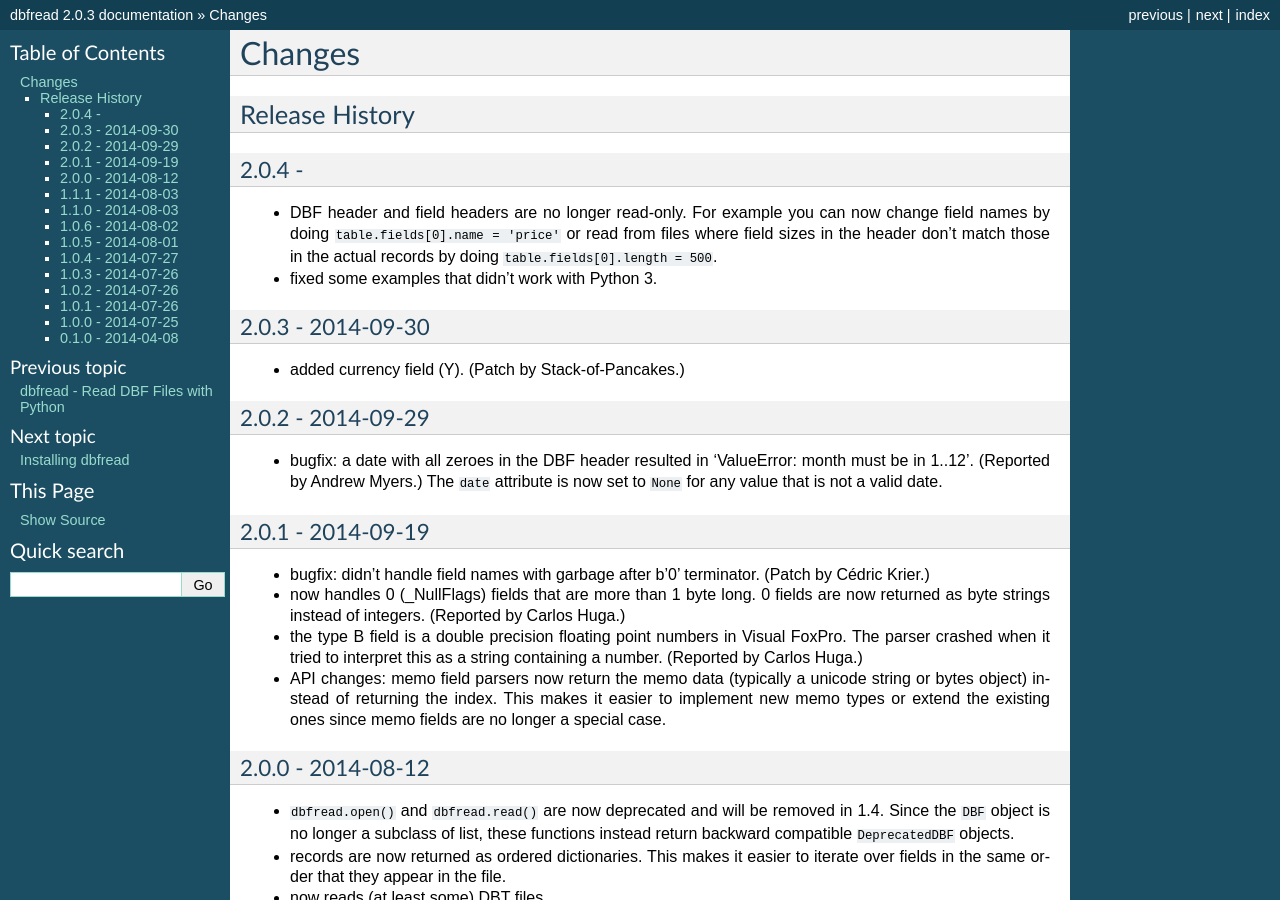
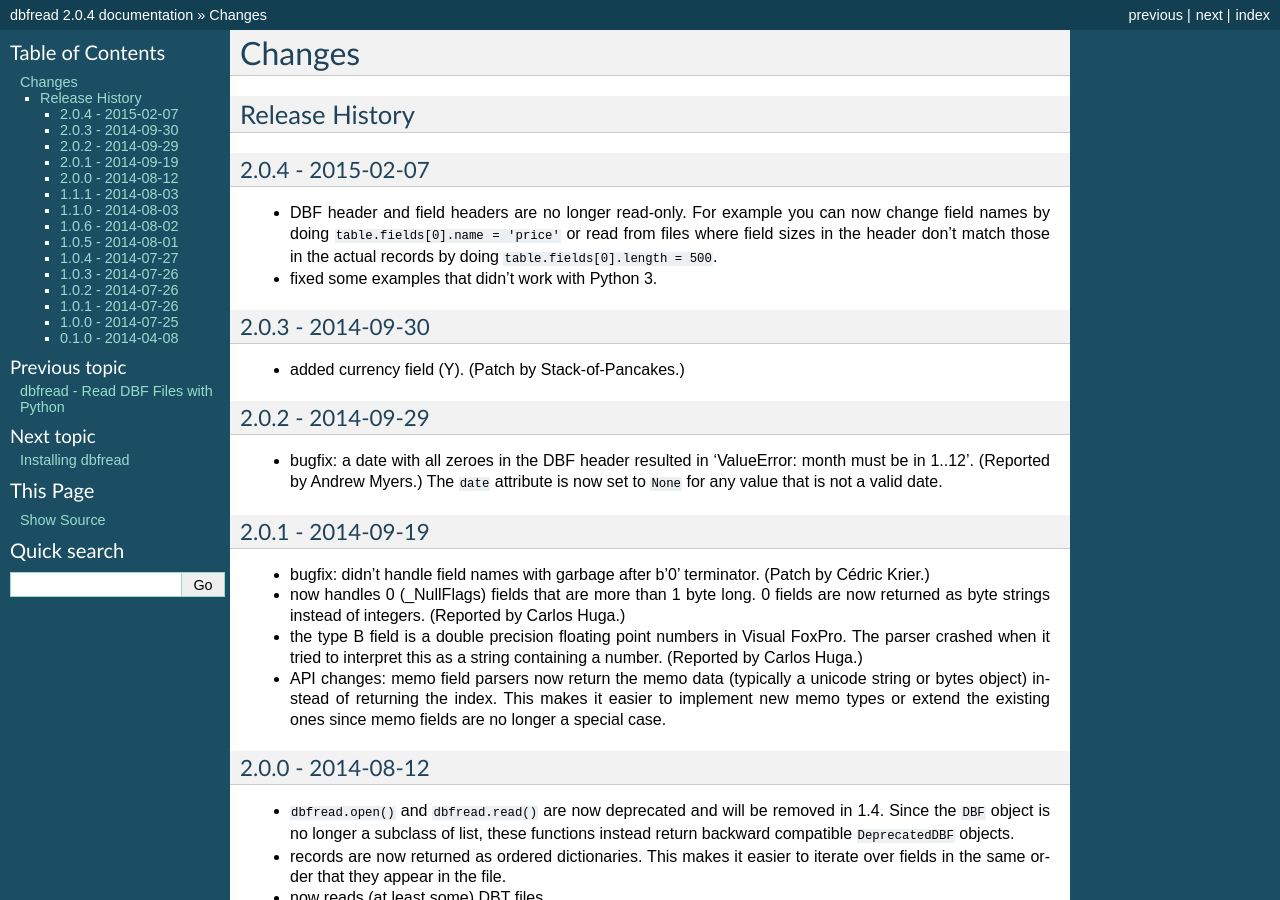
Before and after one commit to olemb/dbfread, a Sphinx documentation site: the page built from docs/changes.rst, in a window 1280 px wide and 900 px high. Built offline with Sphinx 7.4.7, drawn with Linux system fonts in a browser that asks for light colours; some of the changed text lies outside the part shown.

Commit message:
Bumped version to 2.0.4.

```diff
--- a/dbfread/__init__.py
+++ b/dbfread/__init__.py
@@ -16,7 +16,7 @@
 __email__ = 'ombdalen@gmail.com'
 __url__ = 'http://nerdly.info/ole/'
 __license__ = 'MIT'
-__version__ = '2.0.3'
+__version__ = '2.0.4'
 
 from .dbf import DBF
 from .deprecated_dbf import open, read
--- a/docs/changes.rst
+++ b/docs/changes.rst
@@ -4,7 +4,7 @@
 Release History
 ---------------
 
-2.0.4 -
+2.0.4 - 2015-02-07
 ^^^^^^^^^^^^^^^^^^
 
 * DBF header and field headers are no longer read-only. For example
```
